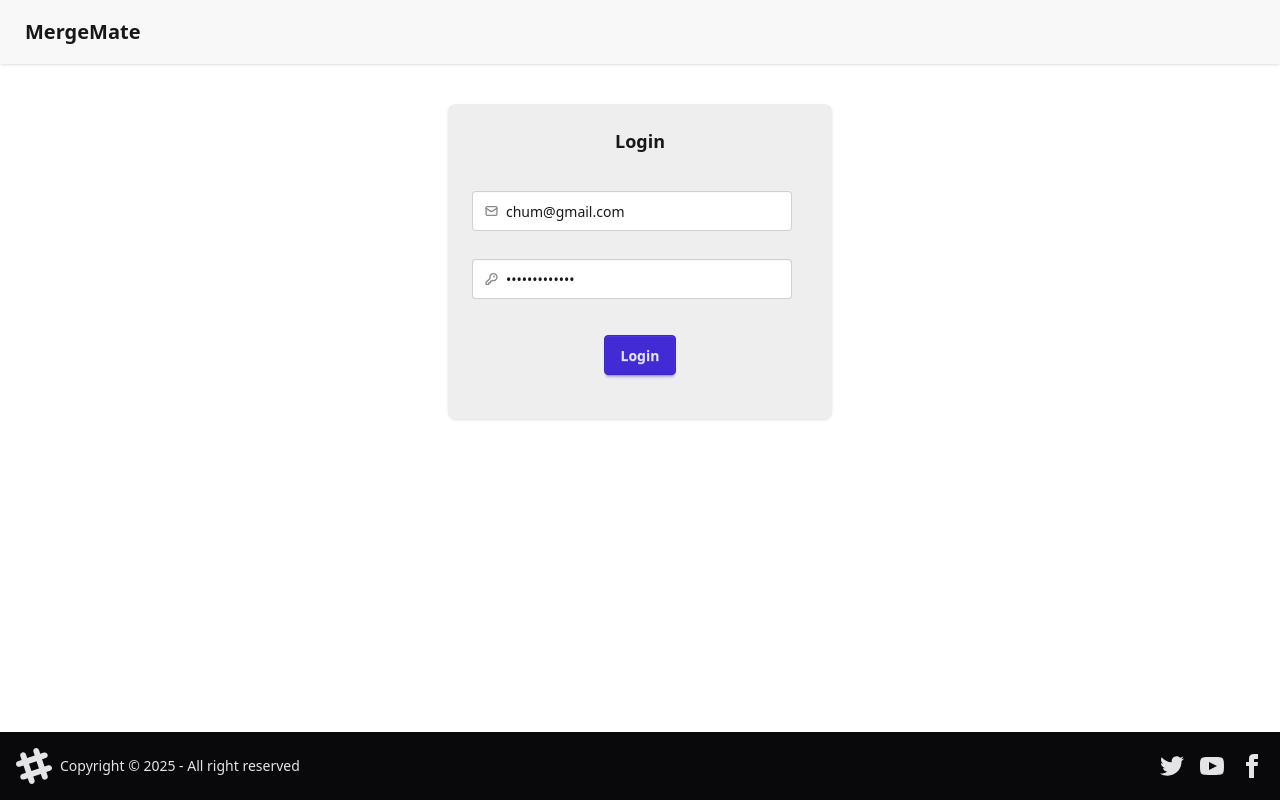
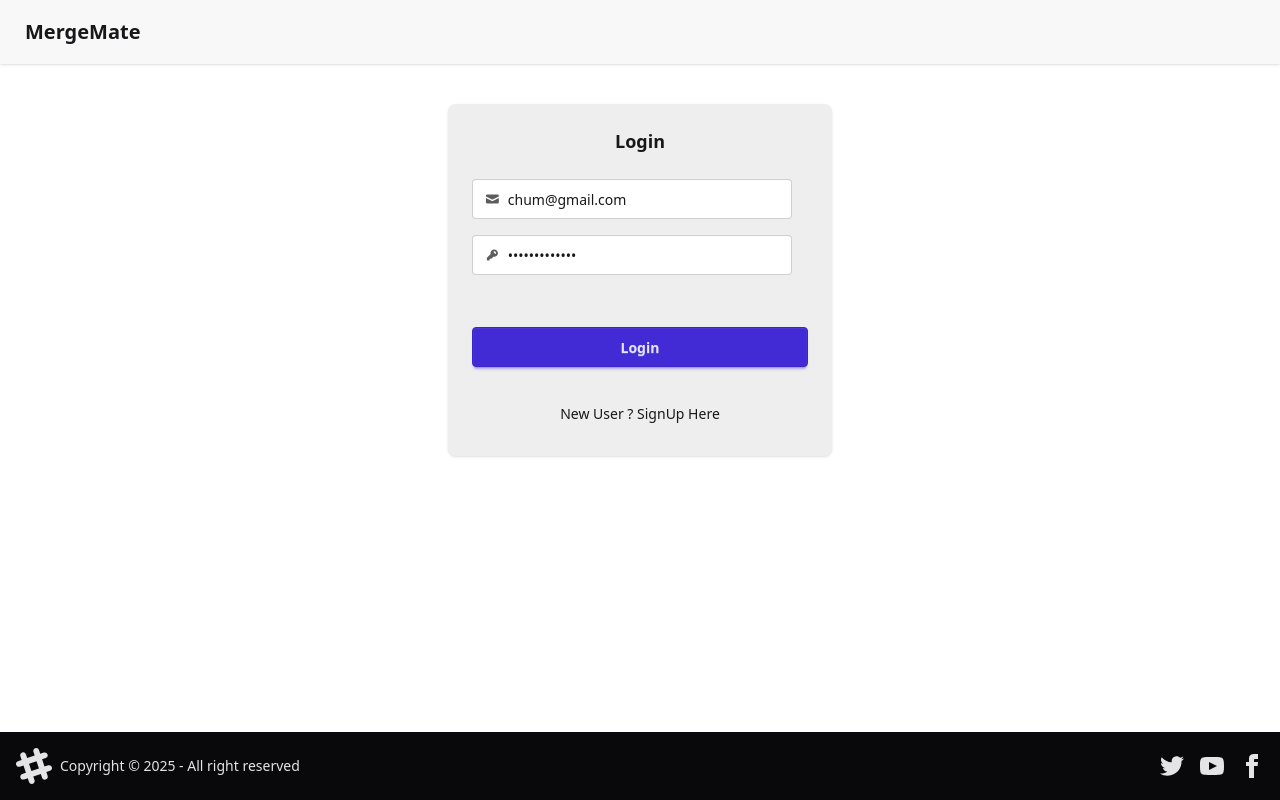
Before and after one commit to RiteshRautela/MergeMate-Frontend, a React (Vite) app: page /login in a window 1280 px wide. Built offline with nearby package versions, Linux system fonts and the light colour scheme; no server answers.

Commit message:
Added signup form

```diff
--- a/src/App.jsx
+++ b/src/App.jsx
@@ -6,6 +6,7 @@ import Profile from "./component/Profile"
 import {Provider} from "react-redux"
 import appStore from "./utils/appStore"
 import Connection from "./component/Connection"
+import Request from "./component/Request"
 
 function App() {
 
@@ -22,7 +23,7 @@ function App() {
         <Route path="/login" element={<Login/>} />
         <Route path="/Profile" element={<Profile/>} />
         <Route path="/connection" element={<Connection/>} />
-        <Route path="/request" element={<Profile/>} />
+        <Route path="/request" element={<Request/>} />
 
         </Route>
 
--- a/src/component/Login.jsx
+++ b/src/component/Login.jsx
@@ -1,105 +1,128 @@
-import axios from 'axios'
-import React, { useState } from 'react'
-import {useDispatch} from 'react-redux';
+import axios from 'axios';
+import React, { useState } from 'react';
+import { useDispatch } from 'react-redux';
 import { addUser } from '../utils/userSlice';
-import {useNavigate} from "react-router-dom"
+import { useNavigate } from "react-router-dom";
 import { Base_Url } from '../utils/constant';
 
+function Login() {
+  // Corrected typo from setEmialId to setEmailId
+  const [email, setEmailId] = useState("chum@gmail.com");
+  const [password, setPassword] = useState("chumT@123_321");
+  const [firstName, setFirstName] = useState("");
+  const [lastName, setLastName] = useState("");
+  const [error, setError] = useState("");
+  const [isLogInForm, setIsLogInForm] = useState(true);
+  const dispatch = useDispatch();
+  const navigate = useNavigate();
 
-function Login() {
-  const [email, setEmialId] = useState("chum@gmail.com")
-  const [password, setPassword] = useState("chumT@123_321")
-  const [error , setError] = useState("");
-  const dispatch = useDispatch()
-  const navigate = useNavigate()
+  const handleLogin = async () => {
+    try {
+      const res = await axios.post(Base_Url + "/login", {
+        emailId: email,
+        password: password
+      }, {
+        withCredentials: true
+      });
+      dispatch(addUser(res.data));
+      navigate("/feed");
+    } catch (err) {
+      setError(err.response?.data || "something went wrong");
+      console.error("Login failed:", err.response?.data);
+    }
+  };
 
-  // handle login click
-  const handleLogin = async () =>{
+  const handleSignUp = async () => {
+    try {
+      const res = await axios.post(Base_Url + "/signup", {
 
-    // to make an api call using AXIOS
-    try {
-      const res = await axios.post(Base_Url+"/login" , {
-        emailId:email,
-        password:password
-      },{
-        withCredentials: true // ✅ This tells Axios to include cookies
-      })
-      // write data to store
-      dispatch(addUser(res.data))
-      // once user loggged in navigate the user to feed url("/feed") it must be same as we used in  <Route path="/feed" element={<Feed/>} />
-       navigate("/feed")
-
+        firstName: firstName,
+        lastName: lastName,
+        emailId: email,
+        password: password
+      }, {
+        withCredentials: true
+      });
+      dispatch(addUser(res.data.data));
+      navigate("/profile");
     } catch (err) {
-      setError( err.response.data || "something went wrong")
-      console.error("Login failed:", err.response.data);
+      setError(err.response?.data || "something went wrong");
+      console.error("Login failed:", err.response?.data);
+    }
+  };
 
 
-    }
-  }
+
   return (
-    <div className='flex justify-center my-10 '>
-      <div className="card bg-base-300 w-96 shadow-sm rounded-lg  ">
+    <div className='flex justify-center my-10'>
+      <div className="card bg-base-300 w-96 shadow-sm rounded-lg">
         <div className="card-body">
-          <h2 className="card-title  justify-center">Login</h2>
-          <div>
-            <label className="input my-7">
-              <svg className="h-[1em] opacity-50" xmlns="http://www.w3.org/2000/svg" viewBox="0 0 24 24">
-                <g
-                  strokeLinejoin="round"
-                  strokeLinecap="round"
-                  strokeWidth="2.5"
-                  fill="none"
-                  stroke="currentColor"
-                >
-                  <rect width="20" height="16" x="2" y="4" rx="2"></rect>
-                  <path d="m22 7-8.97 5.7a1.94 1.94 0 0 1-2.06 0L2 7"></path>
-                </g>
-              </svg>
+          <h2 className="card-title justify-center">{isLogInForm ? "Login" : "SignUp"}</h2>
+          <div className="space-y-4 mt-4">
+
+
+            {!isLogInForm && <> <label className="input input-bordered flex items-center gap-2">
               <input
-              type="email"
-              placeholder="yourmail@.com"
-              value={email}
-              onChange={(e)=>setEmialId(e.target.value)}
-              required
+                type="text"
+                className="grow"
+                placeholder="Enter First Name"
+                value={firstName}
+                onChange={(e) => setFirstName(e.target.value)}
+                required
               />
             </label>
 
-
-            <label className="input validator">
-              <svg className="h-[1em] opacity-50" xmlns="http://www.w3.org/2000/svg" viewBox="0 0 24 24">
-                <g
-                  strokeLinejoin="round"
-                  strokeLinecap="round"
-                  strokeWidth="2.5"
-                  fill="none"
-                  stroke="currentColor"
-                >
-                  <path
-                    d="M2.586 17.414A2 2 0 0 0 2 18.828V21a1 1 0 0 0 1 1h3a1 1 0 0 0 1-1v-1a1 1 0 0 1 1-1h1a1 1 0 0 0 1-1v-1a1 1 0 0 1 1-1h.172a2 2 0 0 0 1.414-.586l.814-.814a6.5 6.5 0 1 0-4-4z"
-                  ></path>
-                  <circle cx="16.5" cy="7.5" r=".5" fill="currentColor"></circle>
-                </g>
-              </svg>
-              <input
-                type="password"
-                required
-                placeholder="Password"
-                value={password}
-                onChange={(e)=>setPassword(e.target.value)}
+              <label className="input input-bordered flex items-center gap-2">
+                <input
+                  type="text"
+                  className="grow"
+                  placeholder="Enter Last Name"
+                  value={lastName}
+                  onChange={(e) => setLastName(e.target.value)}
+                  required
+                />
+              </label>
+            </>
+            }
 
 
+            {/* ## FIX: Corrected structure for Email input */}
+            <label className="input input-bordered flex items-center gap-2">
+              <svg xmlns="http://www.w3.org/2000/svg" viewBox="0 0 16 16" fill="currentColor" className="w-4 h-4 opacity-70"><path d="M2.5 3A1.5 1.5 0 0 0 1 4.5v.793c.026.009.051.02.076.032L7.674 8.51c.206.1.446.1.652 0l6.598-3.185A.755.755 0 0 1 15 5.293V4.5A1.5 1.5 0 0 0 13.5 3h-11Z" /><path d="M15 6.954 8.978 9.86a2.25 2.25 0 0 1-1.956 0L1 6.954V11.5A1.5 1.5 0 0 0 2.5 13h11a1.5 1.5 0 0 0 1.5-1.5V6.954Z" /></svg>
+              <input
+                type="email"
+                className="grow"
+                placeholder="Email"
+                value={email}
+                onChange={(e) => setEmailId(e.target.value)}
+                required
               />
             </label>
 
+            {/* ## FIX: Corrected structure for Password input */}
+            <label className="input input-bordered flex items-center gap-2">
+              <svg xmlns="http://www.w3.org/2000/svg" viewBox="0 0 16 16" fill="currentColor" className="w-4 h-4 opacity-70"><path fillRule="evenodd" d="M14 6a4 4 0 0 1-4.899 3.899l-1.955 1.955a.5.5 0 0 1-.353.146H5v1.5a.5.5 0 0 1-.5.5h-2a.5.5 0 0 1-.5-.5v-2.293a.5.5 0 0 1 .146-.353l3.955-3.955A4 4 0 1 1 14 6Zm-4-2a.75.75 0 0 0 0 1.5.5.5 0 0 1 .5.5.75.75 0 0 0 1.5 0 2 2 0 0 0-2-2Z" clipRule="evenodd" /></svg>
+              <input
+                type="password"
+                className="grow"
+                placeholder="Password"
+                value={password}
+                onChange={(e) => setPassword(e.target.value)}
+                required
+              />
+            </label>
           </div>
-          <p className='text-red-600'>{error}</p>
+
+          <p className='text-red-600 h-4 text-sm'>{error}</p>
+
           <div className="card-actions justify-center required my-5">
-            <button className="btn btn-primary " onClick={handleLogin}>Login</button>
+            <button className="btn btn-primary w-full" onClick={isLogInForm ? handleLogin : handleSignUp}>{isLogInForm ? "Login" : "SignUp"}</button>
           </div>
+          <p className='cursor-pointer m-auto py-2' onClick={() => setIsLogInForm((value) => !value)}>{isLogInForm ? "New User ? SignUp Here" : "Existing User ? Login Here"}</p>
         </div>
       </div>
     </div>
-  )
+  );
 }
 
-export default Login
+export default Login;
--- a/src/component/Navbar.jsx
+++ b/src/component/Navbar.jsx
@@ -28,7 +28,7 @@ function Navbar() {
     return (
         <div className="navbar l bg-base-200 shadow-sm">
             <div className="flex-1">
-                <Link to="/" className="btn btn-ghost text-xl">MergeMate</Link>
+                <Link to="/feed" className="btn btn-ghost text-xl">MergeMate</Link>
             </div>
             <div className="flex gap-2">
                 {/* Only show avatar if user is logged in */}
@@ -52,7 +52,8 @@ function Navbar() {
                                     <span className="badge">New</span>
                                 </Link>
                             </li>
-                          <Link to="/connection"><li><a>Connections</a></li></Link>
+                          <Link to="/connection"><li><a>Friends</a></li></Link>
+                           <Link to="/request"><li><a>Connection Requests</a></li></Link>
                             <li><a onClick={handleLogOut}>logout</a></li>
 
                         </ul>
--- /dev/null
+++ b/src/component/Request.jsx
@@ -0,0 +1,90 @@
+import React, { useState } from 'react'
+import { useSelector, useDispatch } from 'react-redux'
+import axios from 'axios'
+import { Base_Url } from '../utils/constant'
+import { addRequest } from '../utils/requestSlice'
+import { useEffect } from 'react'
+import { removeRequest } from '../utils/requestSlice'
+
+
+
+const Request = () => {
+    const dispatch = useDispatch();
+    const requests = useSelector((store) => store.requests)
+
+
+
+    const reviewRequest = async(status, _id) =>{
+        try {
+        const res = await axios.post(Base_Url+"/request/review/"+status+"/"+_id ,{} ,{withCredentials:true})
+        dispatch(removeRequest(_id))
+        } catch (err) {
+
+        }
+    }
+    const fetchRequest = async () => {
+        try {
+            const res = await axios.get(Base_Url + "/user/requests/received", { withCredentials: true })
+            dispatch(addRequest(res.data.data))
+        } catch (err) {
+            console.error(err.response.data)
+        }
+    }
+    useEffect(() => {
+        fetchRequest()
+    }, [])
+
+    if (!requests) {
+        return (
+            <div className="flex justify-center items-center h-screen gap-4">
+                <span className="loading loading-infinity loading-xs"></span>
+                <span className="loading loading-infinity loading-sm"></span>
+                <span className="loading loading-infinity loading-md"></span>
+                <span className="loading loading-infinity loading-lg"></span>
+                <span className="loading loading-infinity loading-xl"></span>
+            </div>
+        )
+    }
+
+    if (requests.length === 0) return <h1 className='text-bold text-2xl flex justify-center my-10'>No Requests Found</h1>
+
+
+    return (
+        <div className='text-center justify-center my-10 text-center'>
+            <h1 className='text-bold text-3xl text-white'>Connection Requests</h1>
+            {
+                requests.map((request) => {
+                    const { firstName, lastName, photoUrl, about, gender, age, skills } = request.fromUserId
+                    return (
+                        <div className='m-4 p-4 b rounded-lg bg-base-300 flex justify-between items-center  w-2/3 mx-auto' key={request.id}>
+                            <div className=''>
+                                <img className='w-20 h-20 rounded-full ' src={photoUrl} alt="photo" />
+                            </div>
+                            <div className='text-left mx-7 '>
+                                <h2 className='font-bold text-xl'>{firstName + " " + lastName}</h2>
+                                {age && gender && <p>{age + "  , " + gender}</p>}
+                                <div className="flex flex-wrap gap-2 mt-2">
+                                    {skills.map((skill, index) => (
+                                        <div key={index} className="badge badge-primary">
+                                            {skill}
+                                        </div>
+                                    ))}
+                                </div>
+                                <p>{about}</p>
+                            </div>
+                            <div >
+                                <button className="btn btn-secondary mx-2" onClick={()=>reviewRequest("rejected" , request._id)}>Reject</button>
+                                <button className="btn btn-accent mx-2" onClick={()=>reviewRequest("accepted",request._id)}>Accept</button>
+                            </div>
+                        </div>
+                    )
+
+                })
+            }
+
+
+        </div>
+    )
+}
+
+export default Request
--- a/src/utils/appStore.js
+++ b/src/utils/appStore.js
@@ -2,11 +2,13 @@ import {configureStore} from "@reduxjs/toolkit"
 import userReducer from "./userSlice"
 import feedReducer from "./feedSlice"
 import ConnectionReducer from "./connectionSlice"
+import requestReducer  from "./requestSlice"
 const appStore = configureStore({
     reducer:{
         user:userReducer,
         feed:feedReducer,
-        connections:ConnectionReducer
+        connections:ConnectionReducer,
+        requests:requestReducer
     },
 
 })
--- a/src/utils/feedSlice.js
+++ b/src/utils/feedSlice.js
@@ -6,10 +6,11 @@ const feedSlice = createSlice({
         addFeed:(state,action) => {
             return action.payload;
         },
-        removFeed:(state,action) => {
-            null;
+        removUserFromFeed:(state,action) => {
+            const newFeed = state.filter(user => user._id !== action.payload)
+            return newFeed
         }
     }
 })
-export const {addFeed , removFeed} = feedSlice.actions;
+export const {addFeed , removUserFromFeed} = feedSlice.actions;
 export default feedSlice.reducer
--- /dev/null
+++ b/src/utils/requestSlice.js
@@ -0,0 +1,16 @@
+import { createSlice } from "@reduxjs/toolkit";
+
+const requesSlice = createSlice({
+    name:"requests",
+    initialState:null,
+    reducers:{
+        addRequest:(state,action) => action.payload,
+        removeRequest:(state,action) => {
+            const newArray = state.filter(r => r._id !== action.payload)
+            return newArray
+        }
+    }
+})
+
+export const{addRequest,removeRequest} = requesSlice.actions
+export default requesSlice.reducer;
```
Also changed, not shown: src/component/Feed.jsx (+26 -10 lines), src/component/UserCard.jsx (+19 -4 lines), 1 other file (tests, documents, lock files or other folders).
